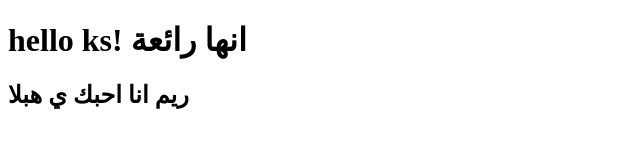
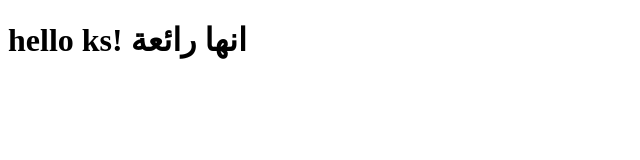
Before and after one commit to maxawi24/ks, a plain HTML site: page site/index.html in a window 1280 px wide. Shown: the whole page, without its empty margins (0-640 px from the left). Drawn offline with Linux system fonts and the light colour scheme.

```diff
--- a/site/index.html
+++ b/site/index.html
@@ -7,6 +7,5 @@
 </head>
 <body>
 <h1>hello ks! انها رائعة<h1>
-<h2> ريم انا احبك ي هبلا</h2>
 </body>
 </html>
```
